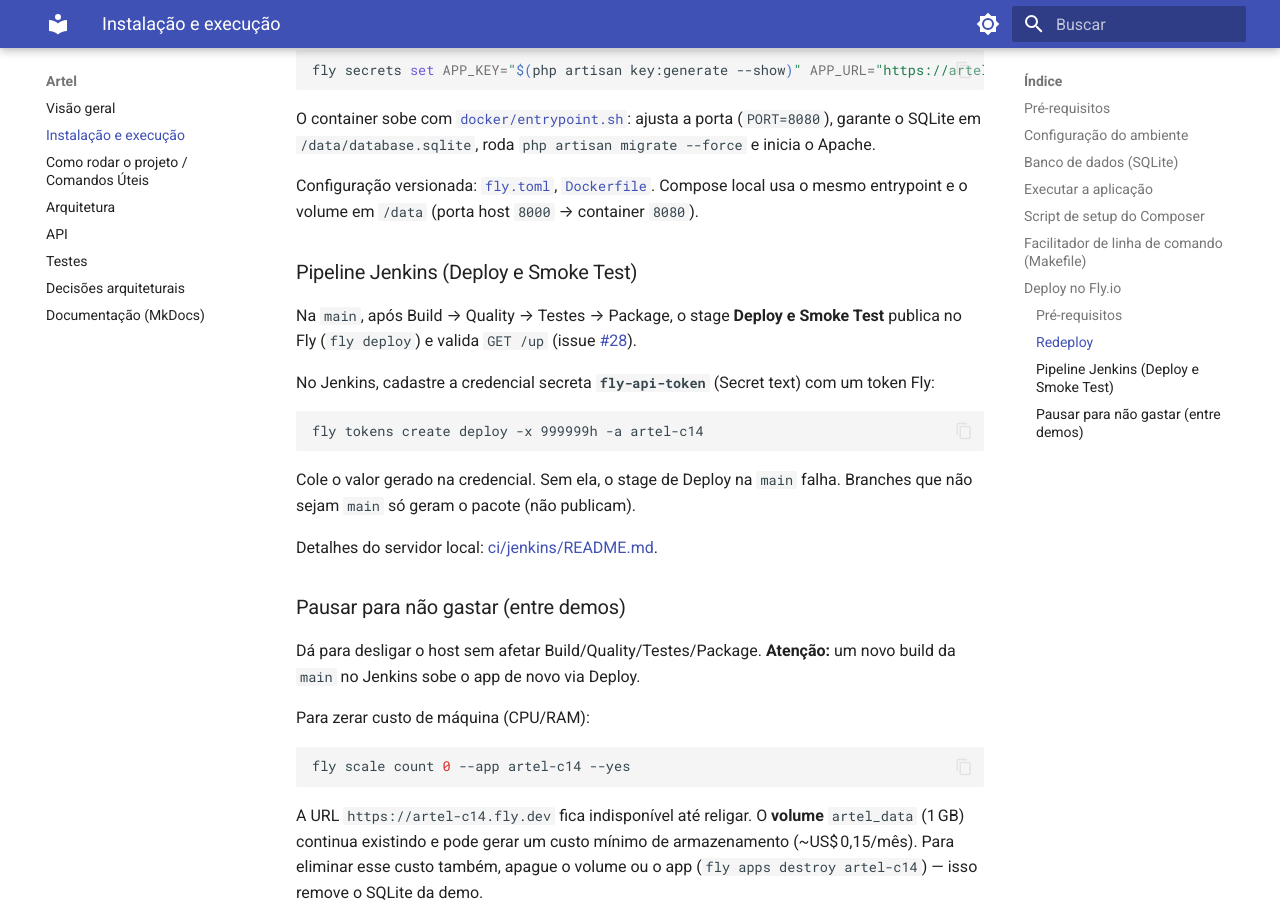
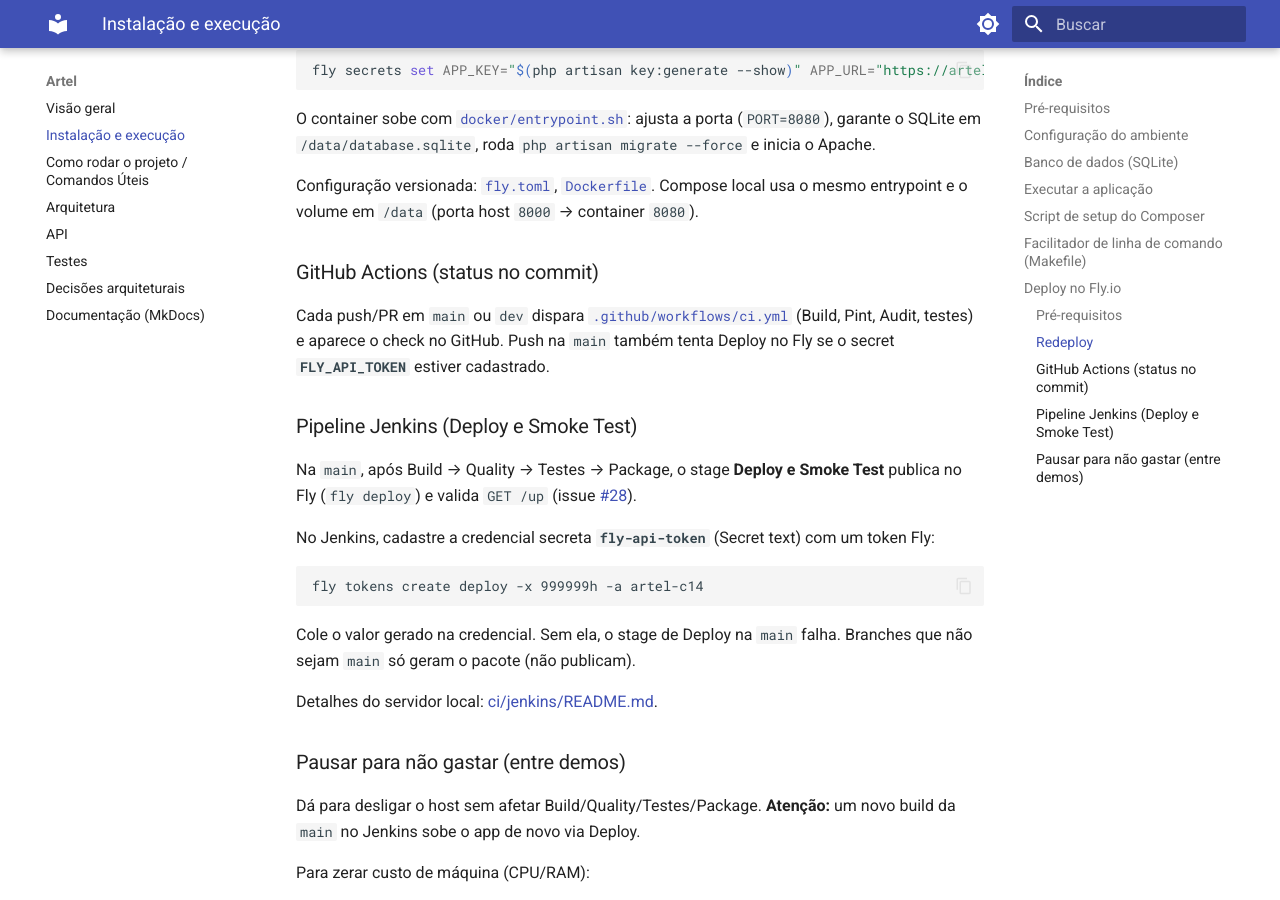
Before and after one commit to C14-Inatel-2026-2/Artel, an MkDocs documentation site: the page built from docs/instalacao.md, in a window 1280 px wide and 900 px high, scrolled down 2841 px. Built offline with MkDocs 1.6.1 and Material for MkDocs 9.7.7, drawn with Linux system fonts in a browser that asks for light colours.

Commit message:
ci: add GitHub Actions workflow for push status checks
Run Build, Pint, Audit, and tests on every push/PR to main and dev so commits get a green check on GitHub; optionally deploy to Fly on main when FLY_API_TOKEN is set.

```diff
--- a/docs/instalacao.md
+++ b/docs/instalacao.md
@@ -100,6 +100,10 @@ O container sobe com [`docker/entrypoint.sh`](../docker/entrypoint.sh): ajusta a
 
 Configuração versionada: [`fly.toml`](../fly.toml), [`Dockerfile`](../Dockerfile). Compose local usa o mesmo entrypoint e o volume em `/data` (porta host `8000` → container `8080`).
 
+### GitHub Actions (status no commit)
+
+Cada push/PR em `main` ou `dev` dispara [`.github/workflows/ci.yml`](../.github/workflows/ci.yml) (Build, Pint, Audit, testes) e aparece o check no GitHub. Push na `main` também tenta Deploy no Fly se o secret **`FLY_API_TOKEN`** estiver cadastrado.
+
 ### Pipeline Jenkins (Deploy e Smoke Test)
 
 Na `main`, após Build → Quality → Testes → Package, o stage **Deploy e Smoke Test** publica no Fly (`fly deploy`) e valida `GET /up` (issue [#28](https://github.com/C14-Inatel-2026-2/Artel/issues/28)).
```
Also changed, not shown: ci/jenkins/README.md (+13 -1 lines), 1 other file.
